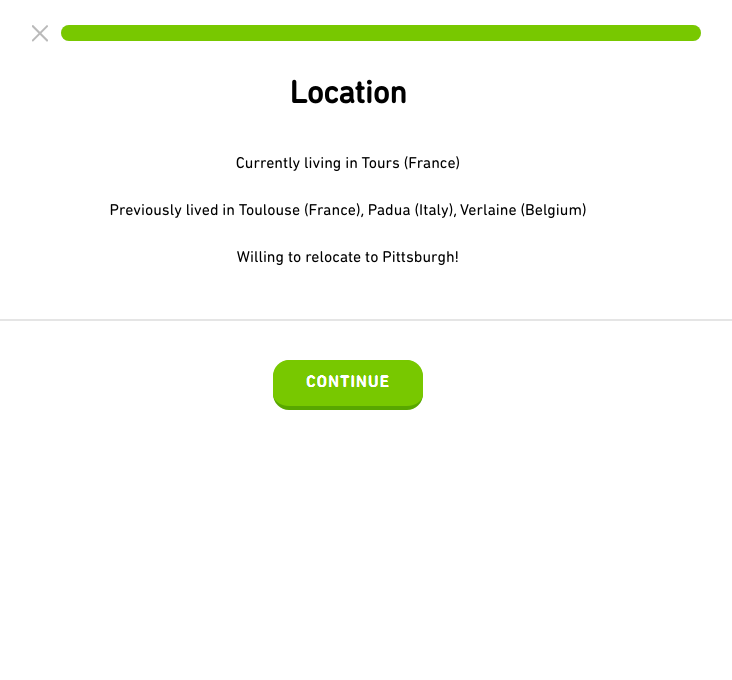
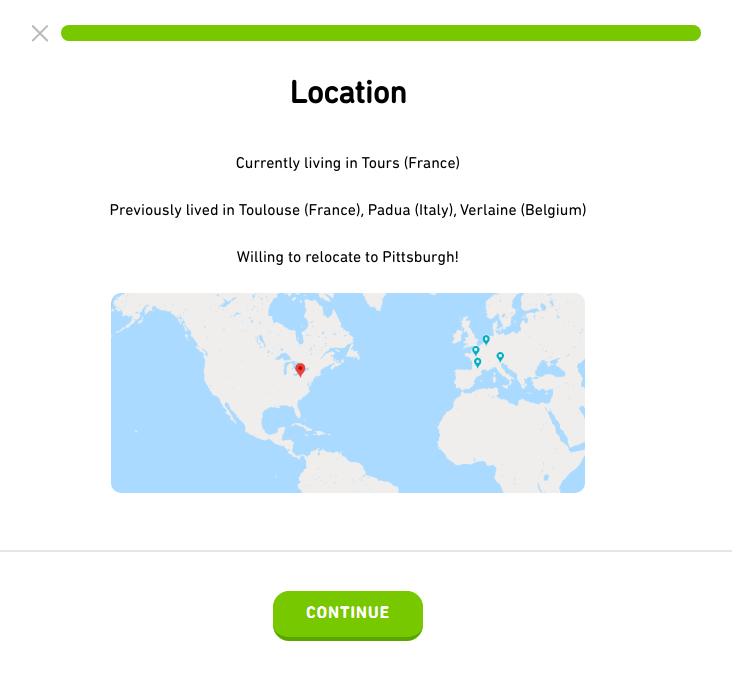
Before and after one commit to maximewarnier/maximewarnier.github.io, a plain HTML site: page location.html in a window 1280 px wide. Shown: the whole page, without its empty margins (292-1024 px from the left). Drawn offline with Linux system fonts and the light colour scheme; a web font is replaced by a local one.

Commit message:
Add files via upload

```diff
--- a/location.html
+++ b/location.html
@@ -32,6 +32,9 @@ All elements taken from Duolingo are used solely for the purpose of this applica
 
 		<div style="margin-top: 2%">Willing to relocate to Pittsburgh!</div>
 		</div>
+		<!-- Map taken from Google Maps -->
+		<div style="margin-top: 2%"><img src="map.png" style="height: 200px; border-radius: 10px" alt="" /></div>
+		</div>
 
 
 		<div id="footer">
```
Also changed, not shown: map.png (added).
